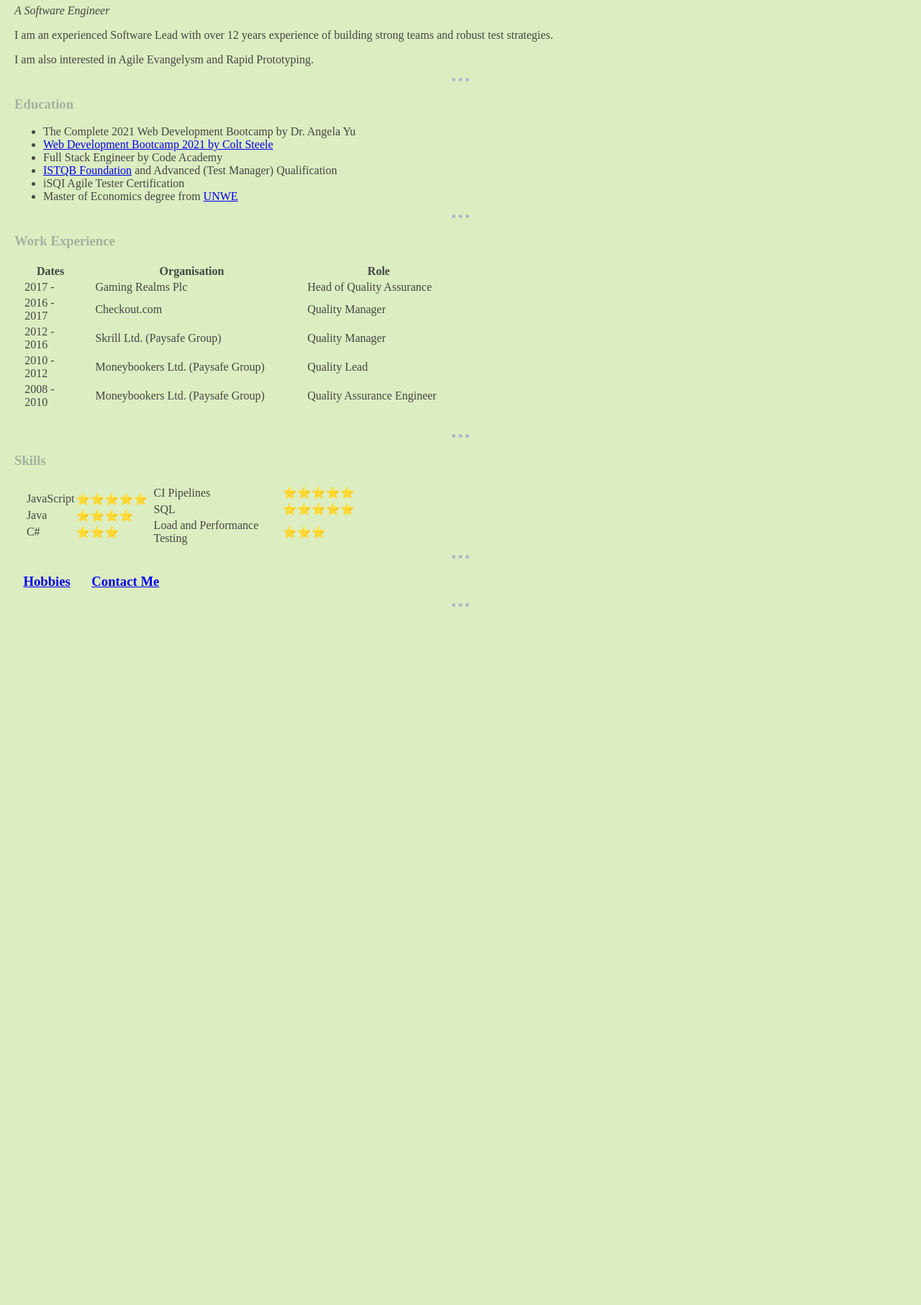
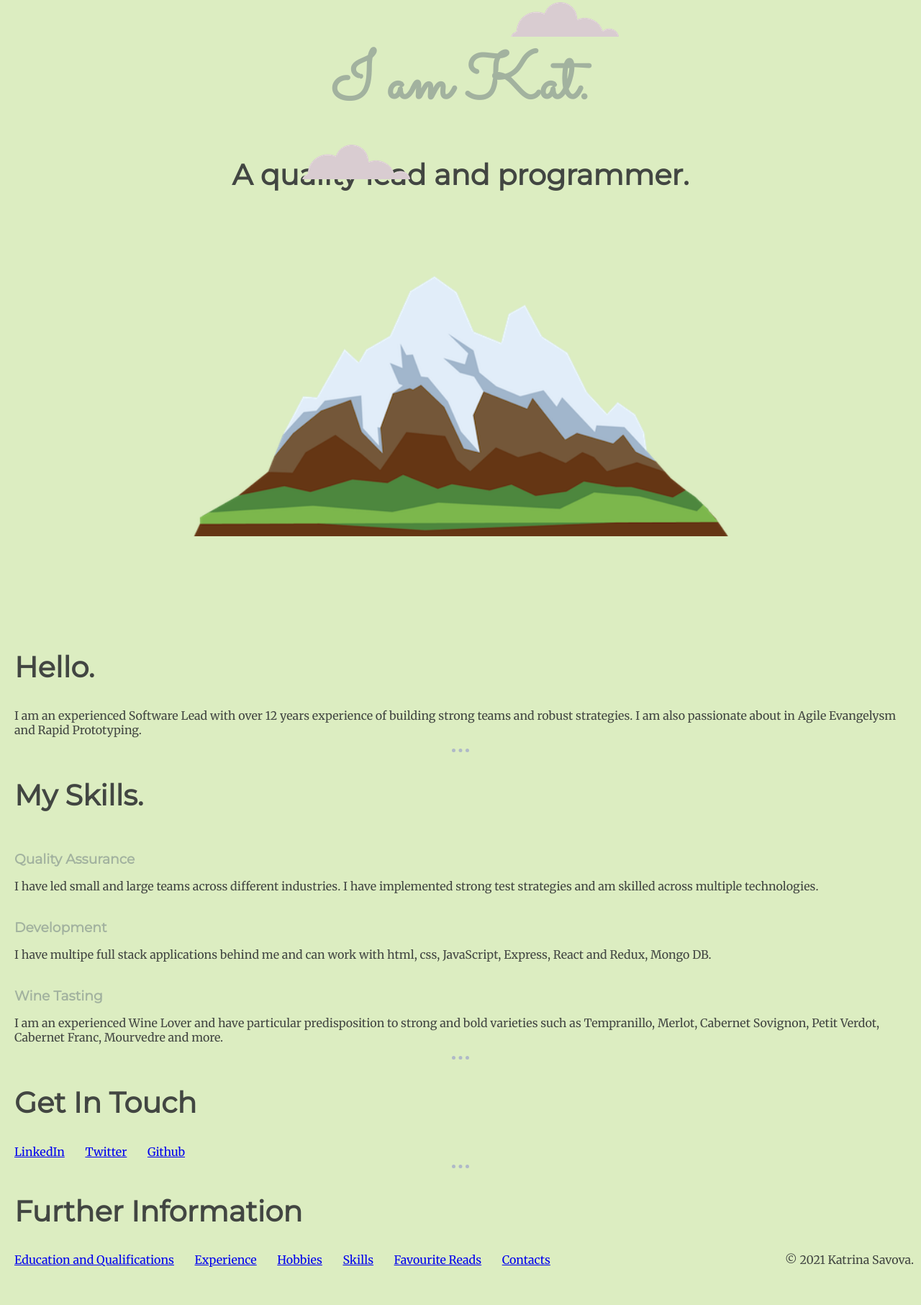
Before and after one commit to acerbin/cv, a plain HTML site: page index.html in a window 1280 px wide. Shown: the part 67-1880 px from the top of the page at 72% size. Before the commit the page ends 940 px from the top, so only its background shows below. Drawn offline with Linux system fonts and the light colour scheme.

Commit message:
add formatting

```diff
--- a/index.html
+++ b/index.html
@@ -6,16 +6,19 @@
     <title>Katrina Savova</title>
     <link rel="stylesheet" href="style.css">
     <link rel="icon" href="images/favicon.ico">
-
+    <link rel="preconnect" href="https://fonts.gstatic.com">
+    <link href="https://fonts.googleapis.com/css2?family=Merriweather&family=Montserrat&family=Sacramento&display=swap" rel="stylesheet">
 </head>
 <body>
     <header>
+        <img src="images/cloud.png" alt="" class = "t_cloud">
         <h1>I am Kat.</h1>
-        <p><em>A Software Engineer</em></p>
+        <h2>A quality lead and programmer.</h2>
+        <img src="images/cloud.png" alt="" class="b_cloud">
+        <img src="images/mountain.png" alt="Background Image" class="mountain">
     </header>
 
-    <p>I am an experienced Software Lead with over 12 years experience of building strong teams and robust test strategies.</p>
-        <p>I am also interested in Agile Evangelysm and Rapid Prototyping.</p>
+
     <!-- <p>I like to travel and taste wines.</p> -->
     <!-- <table>
         <tr>
@@ -26,99 +29,53 @@
             </td>
         </tr>
     </table> -->
+    <div class="middle-container">
+        <div class="intro">
+          <img src="" alt="">
+          <h2>Hello.</h2>
+          <p>I am an experienced Software Lead with over 12 years experience of building strong teams and robust strategies.
+            I am also passionate about in Agile Evangelysm and Rapid Prototyping.
+          </p>
+        </div>
+        <hr>
+        <div class="skills">
+          <h2>My Skills.</h2>
+          <div class="skill-row">
+            <img class="" src="" alt="">
+            <h3>Quality Assurance</h3>
+            <p>I have led small and large teams across different industries. I have implemented strong test strategies and am skilled across multiple technologies.</p>
+          </div>
+          <div class="skill-row">
+            <img class="" src="" alt="">
+            <h3>Development</h3>
+            <p>I have multipe full stack applications behind me and can work with html, css, JavaScript, Express, React and Redux, Mongo DB.</p>
+          </div>
+          <div class="skill-row">
+            <img class="" src="" alt="">
+            <h3>Wine Tasting</h3>
+            <p>I am an experienced Wine Lover and have particular predisposition to strong and bold varieties such as Tempranillo, Merlot, Cabernet Sovignon, Petit Verdot, Cabernet Franc, Mourvedre and more.</p>
+          </div>
+        </div>
+        <hr>
+        <div class="contact-me">
+          <h2>Get In Touch</h2>
+          <!-- <a class="btn" href="mailto:acerbin.k@gmail.com">CONTACT ME</a> -->
+          <a class="footer" href="https://www.linkedin.com/in/savova/">LinkedIn</a>
+          <a class="footer" href="https://twitter.com/">Twitter</a>
+          <a class="footer" href="https://github.com/acerbin">Github</a>
+        </div>
+      </div>
+      <hr>
 
-    <hr>
-    <h3>Education</h3>
-    <ul>
-        <li>The Complete 2021 Web Development Bootcamp by Dr. Angela Yu</li>
-        <li><a href='images/cert_colt.jpeg'>Web Development Bootcamp 2021 by Colt Steele</a></li>
-        <li>Full Stack Engineer by Code Academy</li>
-        <li><a href="images/istqb_f.pdf">ISTQB Foundation</a> and Advanced (Test Manager) Qualification</li>
-        <li>iSQI Agile Tester Certification</li>
-        <li>Master of Economics degree from <a href="https://www.unwe.bg/en/">UNWE</a></li>
-    </ul>
-    <hr>
-    <h3>Work Experience</h3>
-    <table class="experience">
-        <thead>
-            <tr>
-                <th>Dates</th>
-                <th>Organisation</th>
-                <th>Role</th>
-            </tr>
-        </thead>
-        <tbody>
-            <tr>
-                <td>2017 - </td>
-                <td>Gaming Realms Plc</td>
-                <td>Head of Quality Assurance</td>
-            </tr>
-            <tr>
-                <td>2016 - 2017</td>
-                <td>Checkout.com</td>
-                <td>Quality Manager</td>
-            </tr>
-            <tr>
-                <td>2012 - 2016</td>
-                <td>Skrill Ltd. (Paysafe Group)</td>
-                <td>Quality Manager</td>
-            </tr>
-            <tr>
-                <td>2010 - 2012</td>
-                <td>Moneybookers Ltd. (Paysafe Group)</td>
-                <td>Quality Lead</td>
-            </tr>
-            <tr>
-                <td>2008 - 2010</td>
-                <td>Moneybookers Ltd. (Paysafe Group)</td>
-                <td>Quality Assurance Engineer</td>
-            </tr>
-        </tbody>
-    </table>
-    <hr>
-    <h3>Skills</h3>
-    <table>
-        <tr>
-            <td>
-                <table>
-                    <tr>
-                        <td>JavaScript</td>
-                        <td>⭐️⭐️⭐️⭐️⭐️</td>
-                    </tr>
-                    <tr>
-                        <td>Java</td>
-                        <td>⭐️⭐️⭐️⭐️</td>
-                    </tr>
-                    <tr>
-                        <td>C#</td>
-                        <td>⭐️⭐️⭐️</td>
-                    </tr>
-                </table>
-            </td>
-            <td>
-                <table>
-                    <tr>
-                        <td>CI Pipelines</td>
-                        <td>⭐️⭐️⭐️⭐️⭐️</td>
-                    </tr>
-                    <tr>
-                        <td>SQL</td>
-                        <td>⭐️⭐️⭐️⭐️⭐️</td>
-                    </tr>
-                    <tr>
-                        <td>Load and Performance Testing</td>
-                        <td>⭐️⭐️⭐️</td>
-                    </tr>
-                </table>
-            </td>
-        </tr>
-    </table>
-
-    <hr>
-    <h3>
+      <footer class="bottom-container">
+        <h2>Further Information</h2>
+        <a href="education.html" class="footer">Education and Qualifications</a>
+        <a href="experience.html" class="footer">Experience</a>
         <a href="hobbies.html" class="footer">Hobbies</a>
-        <a href="contact.html" class="footer">Contact Me</a>
-    </h3>
-    <hr>
-</body>
+        <a href="skills.html" class="footer">Skills</a>
+        <a href="books.html" class="footer">Favourite Reads</a>
+        <a href="contact.html" class="footer">Contacts</a>
+        <span class="copyright">© 2021 Katrina Savova.</span>
+      </footer>
+    </body>
 </html>
--- a/style.css
+++ b/style.css
@@ -3,6 +3,14 @@ body {
     color: #424642;
     margin: 0;
     padding: 20px;
+    font-family: 'Merriweather', serif;
+
+}
+
+header {
+    text-align: center;
+    padding-top: 100px;
+    position: relative;
 }
 
 img {
@@ -10,13 +18,35 @@ img {
     height: auto;
 }
 
+img.mountain {
+    width: 60%;
+    height: auto;
+}
+img.t_cloud {
+    position: absolute;
+    right: 400px;
+    top: 50px;
+}
+
+img.b_cloud {
+    position: absolute;
+    left: 400px;
+    bottom: 500px;
+}
+
+
+
 td {
     padding-left: 2%;
     padding-right: 2%;
 }
 
+footer {
+    padding-bottom: 50px;
+}
+
 a.footer {
-    padding: 1%;
+    margin-right: 2%;
 }
 
 hr {
@@ -37,6 +67,7 @@ td.left {
 }
 
 table.experience {
+    margin-top: 50px;
     margin-right: 10rem;
     width: 50%;
     margin-bottom: 2rem;
@@ -46,15 +77,41 @@ th {
     text-align: center;
 }
 
+td {
+    padding-right: 5px;
+}
+
 h1 {
     color: #a2b29f;
     margin: 0;
+    font-family: 'Sacramento', cursive;
+    font-size: 5.625rem;
+}
+
+h2 {
+    font-family: 'Montserrat', sans-serif;
+    font-size: 2.5rem;
 }
 
 h3 {
     color: #a2b29f;
+    font-family: 'Montserrat', sans-serif;
+    margin: 0;
 }
 
 .circular {
     border-radius: 100%;
 }
+
+.intro {
+    margin-top: 100px;
+}
+
+li {
+    padding: 20px 0;
+}
+
+.copyright {
+    position: absolute;
+    right: 10px;
+}
```
Also changed, not shown: books.html (added, +26 -0 lines), contact.html (+8 -1 lines), education.html (added, +29 -0 lines), experience.html (added, +56 -0 lines), hobbies.html (+8 -9 lines), skills.html (added, +74 -0 lines).
